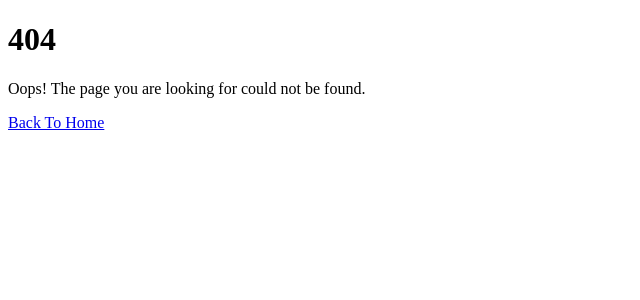
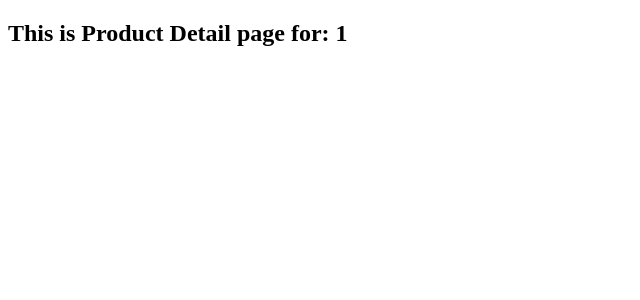
Before and after one commit to bulbulahammed/Next-PC-Builder, a Next.js app: page /PCcomponents/1 in a window 1280 px wide. Before the commit this address had no page. Shown: the top 300 px of the page, without its empty margins (0-640 px from the left). Built offline with nearby package versions, Linux system fonts and the light colour scheme.

Commit message:
Product Details page created

```diff
--- /dev/null
+++ b/src/pages/PCcomponents/[componentsDetails].js
@@ -0,0 +1,20 @@
+import { useRouter } from 'next/router';
+import RootLayout from '../../../components/Layouts/RootLayout';
+
+const ComponentsDetails = () => {
+    const router = useRouter();
+    return (
+        <div>
+            <h2> This is Product Detail page for: {router.query.componentsDetails}</h2>
+        </div>
+    );
+};
+
+export default ComponentsDetails;
+
+
+ComponentsDetails.getLayout = function(page){
+    return(
+      <RootLayout>{page}</RootLayout>
+    )
+  }
```
Also changed, not shown: src/pages/productDetail.js (deleted, +0 -10 lines), 1 other file (tests, documents, lock files or other folders).
